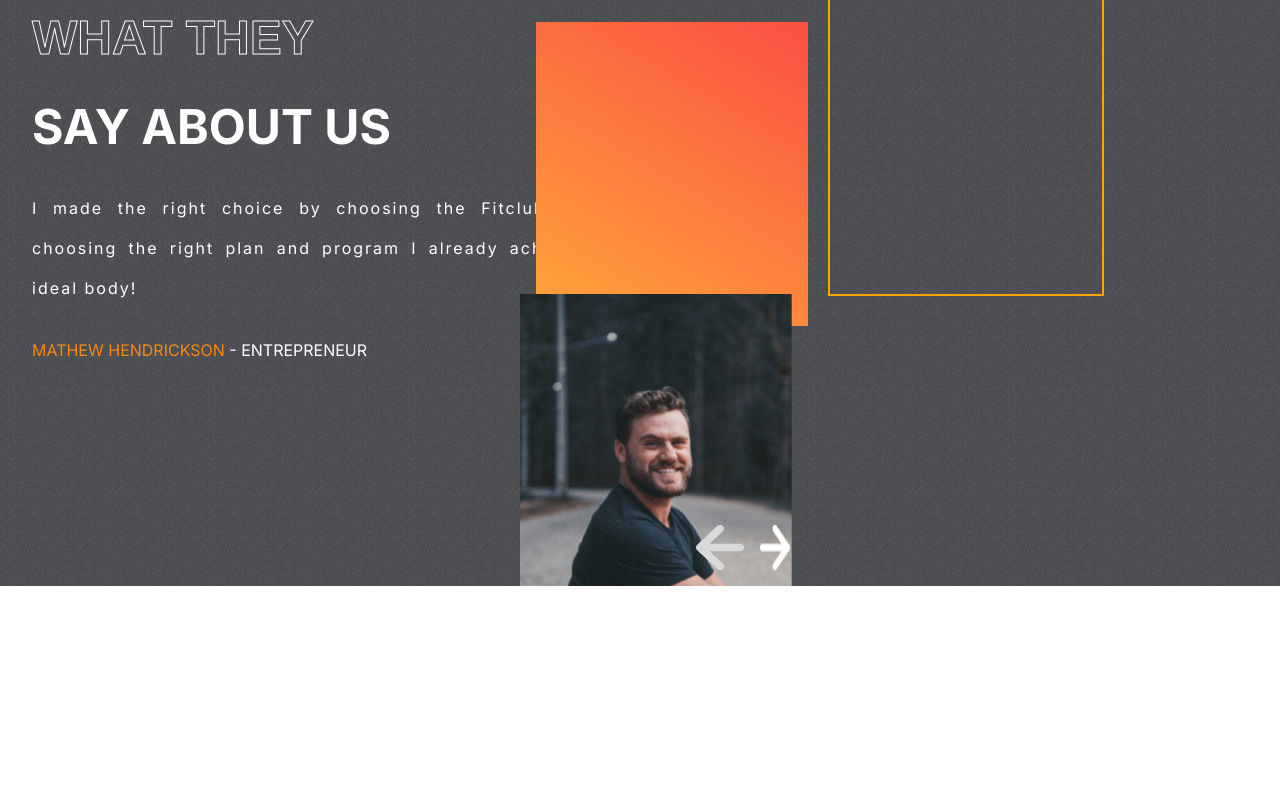
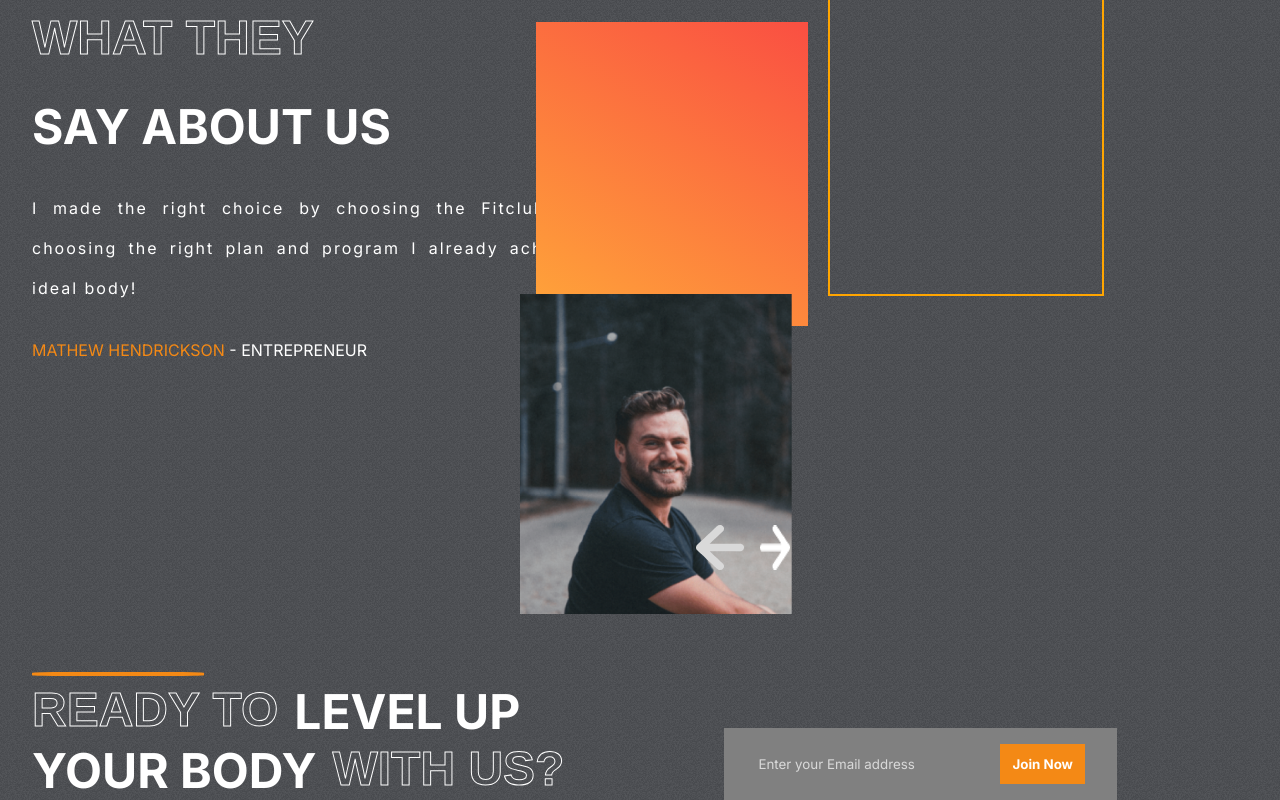
Before and after one commit to paulofelipebrito/fitclub-landing-page, a React (Create React App) app: page / in a window 1280 px wide. Shown: the part 2700-3500 px from the top of the page. Before the commit the page ends 3286 px from the top, so only its background shows below. Built offline with nearby package versions, Linux system fonts and the light colour scheme.

Commit message:
feat: Join component

```diff
--- a/src/App.js
+++ b/src/App.js
@@ -1,5 +1,6 @@
 import './App.css';
 import Hero from './components/Hero/Hero';
+import Join from './components/Join/Join';
 import Plans from './components/Plans/Plans';
 import Programs from './components/Programs/Programs';
 import Reasons from './components/Reasons/Reasons';
@@ -13,6 +14,7 @@
         <Reasons />
         <Plans />
         <Testimonials />
+        <Join />
     </div>
   );
 }
--- /dev/null
+++ b/src/components/Join/Join.css
@@ -0,0 +1,55 @@
+.Join{
+  display: flex;
+  padding: 0 2rem;
+  gap: 10rem;
+}
+
+.left-j{
+  color: white;
+  font-size: 3rem;
+  font-weight: bold;
+  text-transform: uppercase;
+  position: relative;
+}
+
+.left-j>hr{
+  position: absolute;
+  width: 10.5rem;
+  border: 2px solid var(--orange);
+  border-radius: 20%;
+  margin: -10px 0;
+}
+
+.left-j>div{
+  display: flex;
+  gap: 1rem;
+}
+
+.right-j{
+  display: flex;
+  justify-content: center;
+  align-items: flex-end;
+}
+
+.email-container{
+  display: flex;
+  gap: 3rem;
+  background-color: gray;
+  padding: 1rem 2rem;
+}
+
+.email-container>input{
+  background-color: transparent;
+  border: none;
+  outline: none;
+  color: var(--lightgray);
+}
+
+::placeholder{
+  color: var(--lightgray);
+}
+
+.btn-j{
+  background-color: var(--orange);
+  color: white;
+}
--- /dev/null
+++ b/src/components/Join/Join.jsx
@@ -0,0 +1,43 @@
+import React, { useRef } from 'react'
+
+import './Join.css'
+import emailJs from '@emailjs/browser'
+
+const Join = () => {
+  const form = useRef()
+
+  const sendEmail = (e) => {
+    e.preventDefault();
+
+    emailJs.sendForm('ContactForm', 'template_apc9rjt', form.current, 'user_ePGfnr6MFJr6q4UdXMhTl')
+      .then((result) => {
+        console.log(result.text);
+      }, (error) => {
+        console.log(error.text);
+      })
+  }
+
+  return (
+    <div className="Join" id="join-us">
+      <div className="left-j">
+        <hr />
+        <div>
+          <span className="stroke-text">READY TO</span>
+          <span>LEVEL UP</span>
+        </div>
+        <div>
+          <span>YOUR BODY</span>
+          <span className="stroke-text">WITH US?</span>
+        </div>
+      </div>
+      <div className="right-j">
+        <form ref={form} className="email-container" onSubmit={sendEmail}>
+          <input type="email" name="user_email" placeholder="Enter your Email address"/>
+          <button className="btn btn-j">Join Now</button>
+        </form>
+      </div>
+    </div>
+  )
+}
+
+export default Join
```
Also changed, not shown: 1 other file (tests, documents, lock files or other folders).
